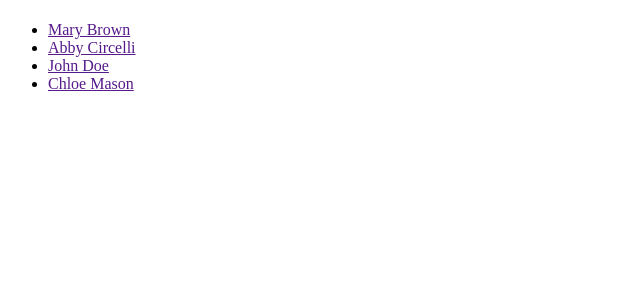
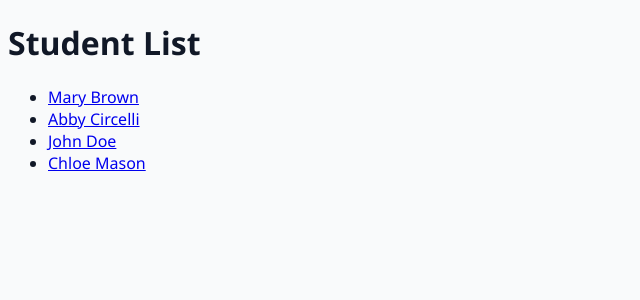
Before and after one commit to ac101illinois/Assignment_Project_Abby_ac101, a Django app: page /students/base/ in a window 1280 px wide. Shown: the top 300 px of the page, without its empty margins (0-640 px from the left). Run offline with Django 5.2, Linux system fonts and the light colour scheme; data comes from the database, SQL or seed files in the repository.

Commit message:
added static folder and style.css. Added css file to my base html file, and added that to my studentlist page. I played around with simple CSS functions and it shows up on the page. Next I am going to customize it a little more.

```diff
--- a/Assignment_Project_Abby_ac101/settings.py
+++ b/Assignment_Project_Abby_ac101/settings.py
@@ -125,3 +125,5 @@ STATIC_URL = 'static/'
 # https://docs.djangoproject.com/en/5.2/ref/settings/#default-auto-field
 
 DEFAULT_AUTO_FIELD = 'django.db.models.BigAutoField'
+
+STATICFILES_DIRS = [BASE_DIR / "static"]
--- /dev/null
+++ b/static/style.css
@@ -0,0 +1,21 @@
+/* Custom color theme */
+:root {
+  --primary-color: #4f46e5; /* example purple */
+  --secondary-color: #f59e0b; /* example orange */
+  --text-color: #111827;
+}
+
+/* Apply font and text color site-wide */
+body {
+  font-family: 'Segoe UI', Roboto, sans-serif;
+  color: var(--text-color);
+  background-color: #f9fafb;
+}
+
+/* Header styling */
+.site-header {
+  background-color: var(--primary-color);
+  color: white;
+  padding: 1rem;
+  text-align: center;
+}
--- a/templates/base.html
+++ b/templates/base.html
@@ -1,16 +1,16 @@
+{% load static %}
 <!DOCTYPE html>
 <html>
 <head>
     <title>{% block title %}My Site{% endblock %}</title>
+    <link rel="stylesheet" href="{% static 'style.css' %}">
 </head>
 <body>
 
 <h1>{% block page_title %}{% endblock %}</h1>
 
 {% block send_search %}{% endblock %}
-
 {% block content %}{% endblock %}
-
 {% block filter %}{% endblock %}
 
 </body>
--- a/templates/student_list.html
+++ b/templates/student_list.html
@@ -1,22 +1,18 @@
 {% extends "base.html" %}
 
-{% block title %}Students List{% endblock %}
+{% block title %}Student List{% endblock %}
+{% block page_title %}Student List{% endblock %}
 
-{%  block content %}
-
-<ul>
-
-    {% for student_for_loop in students %}
-
-        <li>
-            <a href=""> {{ student_for_loop }}</a>
-        </li>
-
-    {%  empty %}
-
+{% block content %}
+<div class="card">
+  <div class="card__body">
+    <ul class="list">
+      {% for student_for_loop in students %}
+        <li><a href="#">{{ student_for_loop }}</a></li>
+      {% empty %}
         <li>No students yet!</li>
-
-    {% endfor %}
-</ul>
-
-{%  endblock %}
+      {% endfor %}
+    </ul>
+  </div>
+</div>
+{% endblock %}
```
